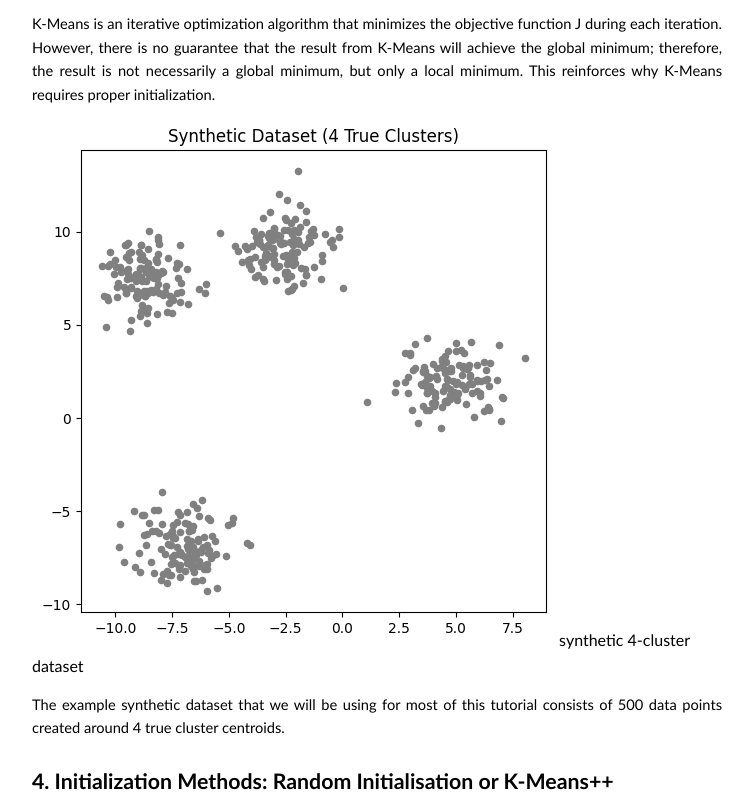
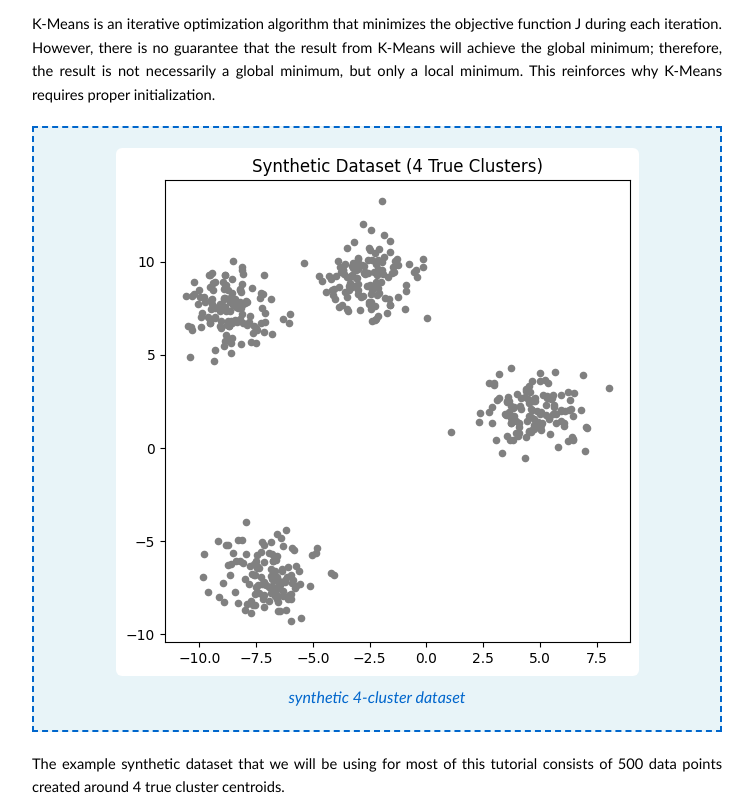
Before and after one commit to satwik1704/kmeans, a plain HTML site: page index.html in a window 1280 px wide. Shown: the part 2583-3385 px from the top of the page, without its empty margins (263-1016 px from the left). Drawn offline with Linux system fonts and the light colour scheme.

Commit message:
Update index.html

```diff
--- a/index.html
+++ b/index.html
@@ -80,12 +80,23 @@
             font-size: 11pt;
         }
         .figure-placeholder {
-             max-width: 100%;
-             height: auto;
-             display: block;
-             margin: 0 auto;
-             border-radius: 6px;
+            background: #e8f4f8;
+            border: 2px dashed #0066cc;
+            padding: 20px;
+            text-align: center;
+            margin: 20px 0;
+            font-style: italic;
+            color: #0066cc;
         }
+
+        .figure-placeholder img {
+            max-width: 100%;
+            height: auto;
+            display: block;
+            margin: 0 auto 8px;
+            border-radius: 6px;
+        }
+
         .references {
             margin-top: 40px;
         }
```
